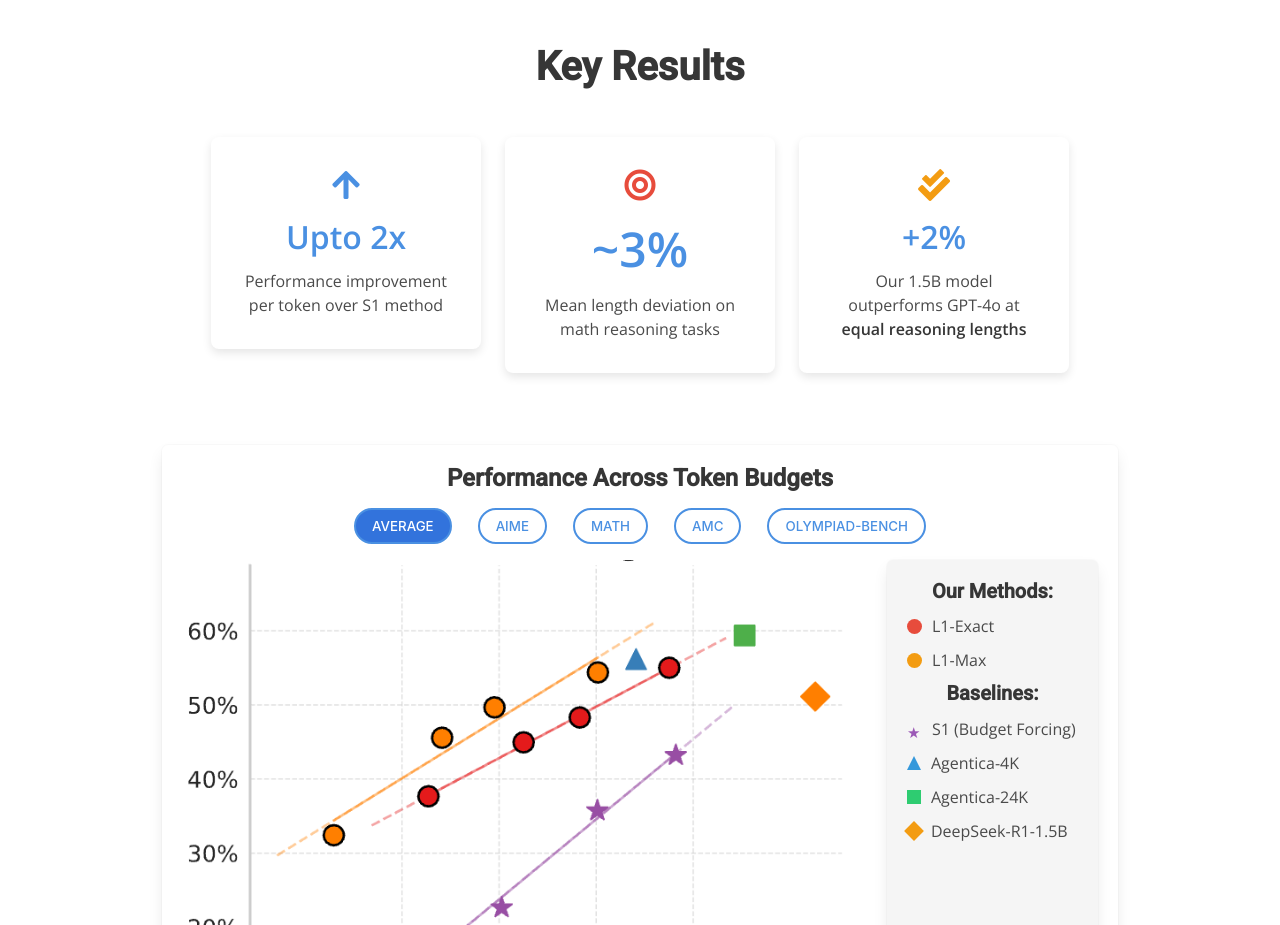
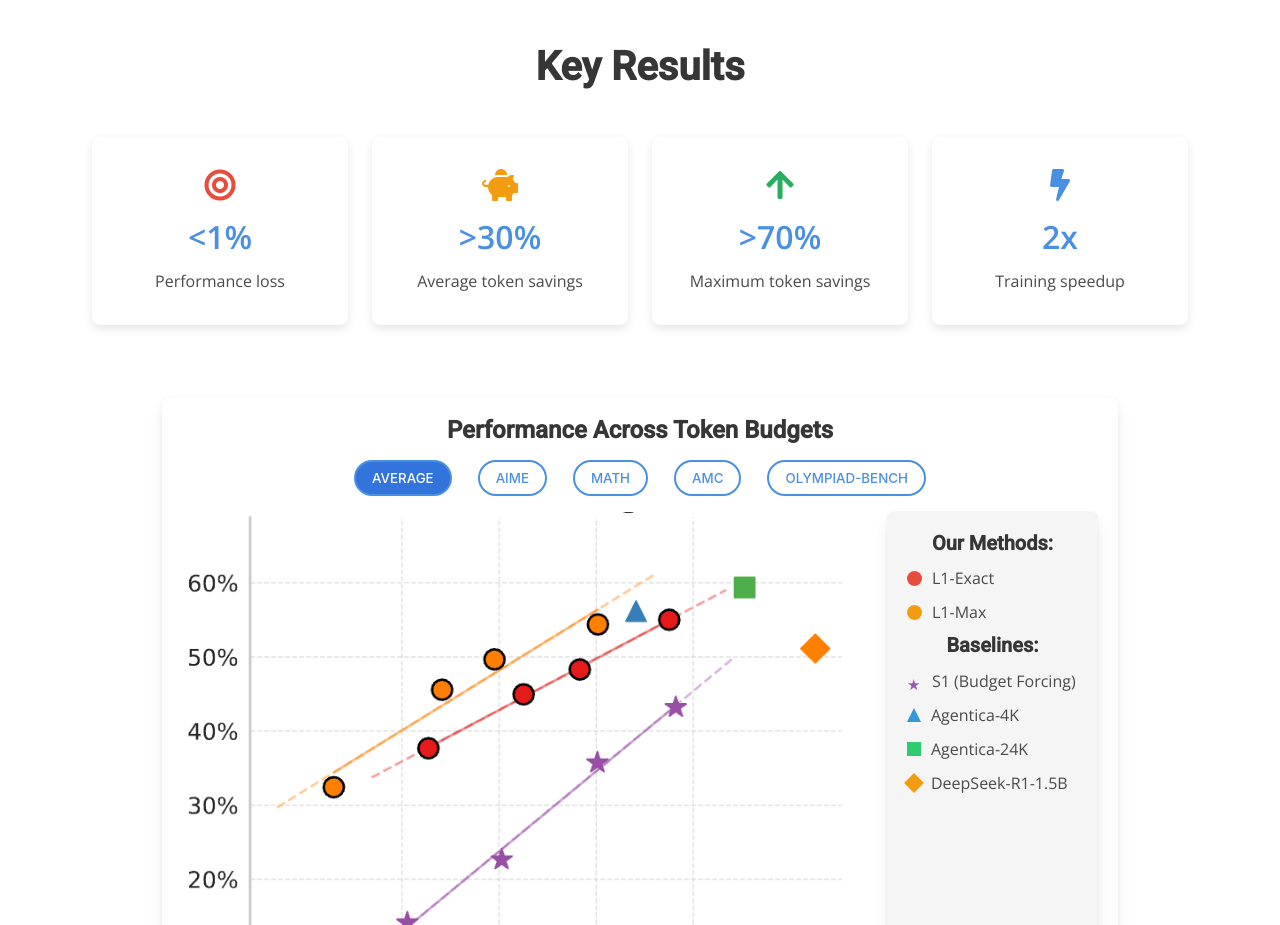
Before and after one commit to TEAM-ARM/ARM, a plain HTML site: page docs/index.html in a window 1280 px wide. Shown: the part 3060-3985 px from the top of the page. Drawn offline with nearby package versions, Linux system fonts and the light colour scheme; some icons are missing.

Commit message:
Update index.html

```diff
--- a/docs/index.html
+++ b/docs/index.html
@@ -415,30 +415,37 @@
     <h2 class="title is-2 has-text-centered mb-6">Key Results</h2>
 
     <div class="columns is-multiline is-centered">
-      <div class="column is-3">
+      <div class="column is-3" style="max-width:280px;min-width:180px;flex:1 1 180px;">
         <div class="result-metric">
-          <p><i class="fas fa-arrow-up fa-2x mb-3" style="color: var(--primary);"></i></p>
-          <p class="result-value-small">Upto 2x</p>
-          <p>Performance improvement per token over S1 method</p>
+          <p><i class="fas fa-bullseye fa-2x mb-3" style="color: var(--danger);"></i></p>
+          <p class="result-value-small">&lt;1%</p>
+          <p>Performance loss</p>
         </div>
       </div>
-
-      <div class="column is-3">
+      <div class="column is-3" style="max-width:280px;min-width:180px;flex:1 1 180px;">
         <div class="result-metric">
-          <p><i class="fas fa-bullseye fa-2x mb-3" style="color: var(--danger);"></i></p>
-          <p class="result-value">~3%</p>
-          <p>Mean length deviation on math reasoning tasks</p>
+          <p><i class="fas fa-piggy-bank fa-2x mb-3" style="color: var(--warning);"></i></p>
+          <p class="result-value-small">&gt;30%</p>
+          <p>Average token savings</p>
         </div>
       </div>
-
-      <div class="column is-3">
+      <div class="column is-3" style="max-width:280px;min-width:180px;flex:1 1 180px;">
         <div class="result-metric">
-          <p><i class="fas fa-check-double fa-2x mb-3" style="color: var(--warning);"></i></p>
-          <p class="result-value-small">+2%</p>
-          <p>Our 1.5B model outperforms GPT-4o at <strong>equal reasoning lengths</strong></p>
+          <p><i class="fas fa-arrow-up fa-2x mb-3" style="color: var(--success);"></i></p>
+          <p class="result-value-small">&gt;70%</p>
+          <p>Maximum token savings</p>
+        </div>
+      </div>
+      <div class="column is-3" style="max-width:280px;min-width:180px;flex:1 1 180px;">
+        <div class="result-metric">
+          <p><i class="fas fa-bolt fa-2x mb-3" style="color: var(--primary);"></i></p>
+          <p class="result-value-small">2x</p>
+          <p>Training speedup</p>
         </div>
       </div>
     </div>
+
+
 
     <div class="columns is-centered mt-6">
       <div class="column is-10">
```
